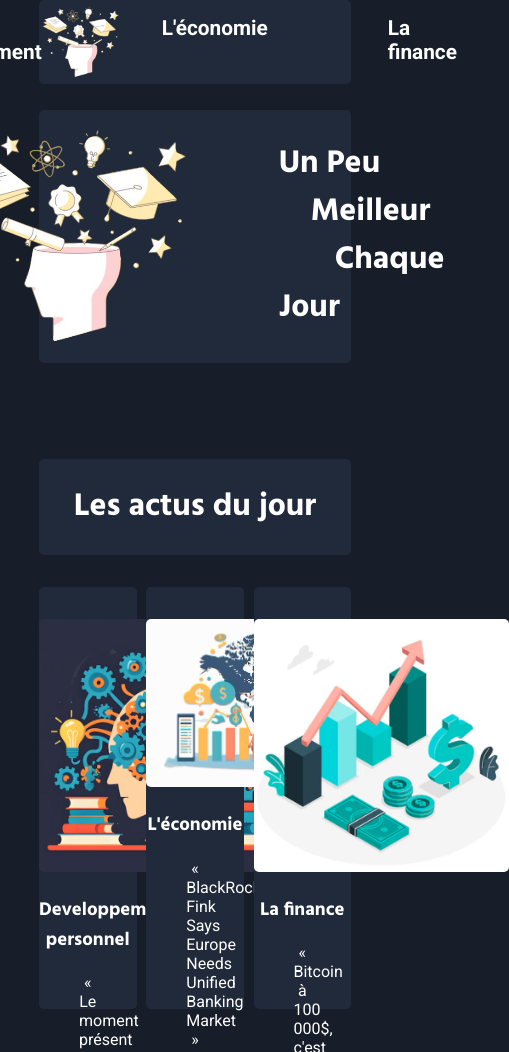
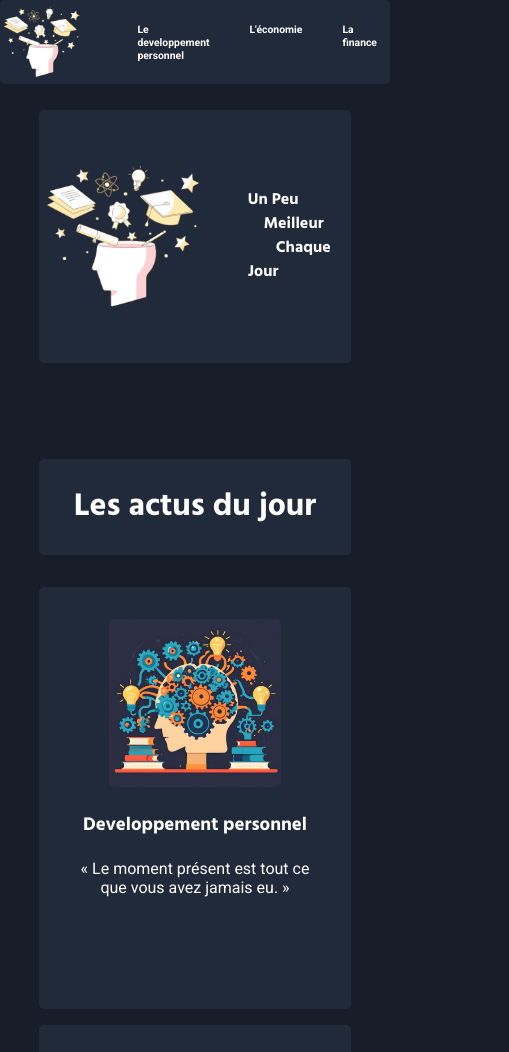
Before and after one commit to JP-Lefever/Meilleur-chaque-jour, a plain HTML site: page index.html in a window 390 px wide. Shown: the top 1052 px of the page, 509 px wide, since content can reach past the window. Drawn offline with Linux system fonts and the light colour scheme.

Commit message:
fix responsive

```diff
--- a/style.css
+++ b/style.css
@@ -25,12 +25,18 @@ blockquote {
 }
 nav {
 	height: 10vh;
-	width: 80%;
+	width: 80vw;
 	background-color: var(--main_color);
 	margin: auto;
 	border-radius: 5px;
 	display: flex;
 	justify-content: space-between;
+	@media screen and (max-width: 760px) {
+		width: 100vw;
+		display: flex;
+		justify-content: flex-end;
+		font-size: 1em;
+	}
 }
 .menu {
 	display: flex;
@@ -42,6 +48,15 @@ nav {
 	position: relative;
 	right: 5em;
 	gap: 5em;
+	@media screen and (max-width: 760px) {
+		width: 40vw;
+		display: flex;
+		justify-content: center;
+		font-size: 0.5em;
+		gap: 0em;
+		position: relative;
+		right: 0em;
+	}
 }
 nav a img {
 	height: 10vh;
@@ -69,6 +84,9 @@ nav li a {
 	position: absolute;
 	width: 20em;
 	line-height: 1.5;
+	@media screen and (max-width: 760px) {
+		width: 30vw;
+	}
 }
 .deroulant :hover {
 	text-decoration: underline;
@@ -89,14 +107,24 @@ header {
 	justify-content: center;
 	align-items: center;
 	gap: 5em;
+	@media screen and (max-width: 750px) {
+		width: 80vw;
+		font-size: 0.5em;
+	}
 }
 
 header img {
 	height: 30vh;
+	@media screen and (max-width: 750px) {
+		height: 20vh;
+	}
 }
 h1 {
 	color: white;
 	line-height: 1.5em;
+	@media screen and (max-width: 750px) {
+		font-size: 2em;
+	}
 }
 
 h2 {
@@ -120,16 +148,25 @@ h3 {
 	height: 30vh;
 	margin-top: 2em;
 	border-radius: 5px;
+	@media screen and (max-width: 750px) {
+		height: 20vh;
+	}
 }
 .economie {
 	margin-top: 2em;
 	height: 20vh;
 	border-radius: 5px;
+	@media screen and (max-width: 750px) {
+		height: 20vh;
+	}
 }
 .finance {
 	height: 30vh;
 	margin-top: 2em;
 	border-radius: 5px;
+	@media screen and (max-width: 750px) {
+		height: 20vh;
+	}
 }
 .cards {
 	background-color: var(--main_color);
@@ -140,6 +177,9 @@ h3 {
 	text-align: center;
 	border-radius: 5px;
 	transition: transform .1s;
+	@media screen and (max-width: 750px) {
+		width: 80vw;
+	}
 }
 .cards1 {
 	background-color: var(--main_color);
@@ -149,9 +189,16 @@ h3 {
 	justify-content: center;
 	text-align: center;
 	border-radius: 5px;
+	@media screen and (max-width: 750px) {
+		width: 80vw;
+	}
 }
 .youtube {
 	width: 20vw;
+	@media screen and (max-width: 750px) {
+		width: 60vw;
+		height: 60vw;
+	}
 }
 
 .cards:hover {
@@ -171,6 +218,11 @@ h3 {
 	justify-content: space-between;
 	margin: auto;
 	width: 80%;
+	@media screen and (max-width: 750px) {
+		display: flex;
+		flex-direction: column;
+		gap: 1em;
+	}
 }
 
 .ressources {
@@ -180,6 +232,11 @@ h3 {
 	align-items: center;
 	margin: auto;
 	width: 80%;
+	@media screen and (max-width: 750px) {
+		display: flex;
+		flex-direction: column;
+		gap: 1em;
+	}
 }
 .lien {
 	display: flex;
```
